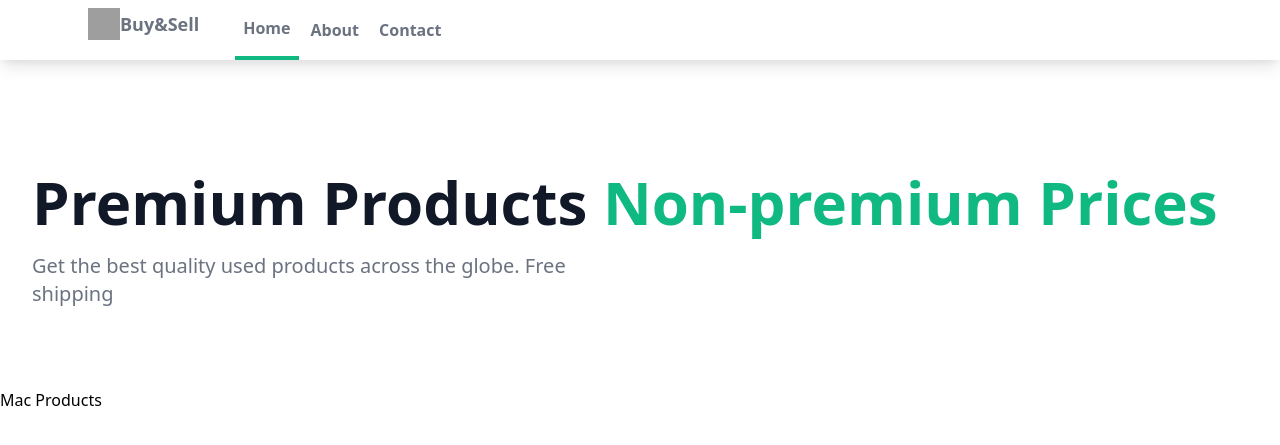
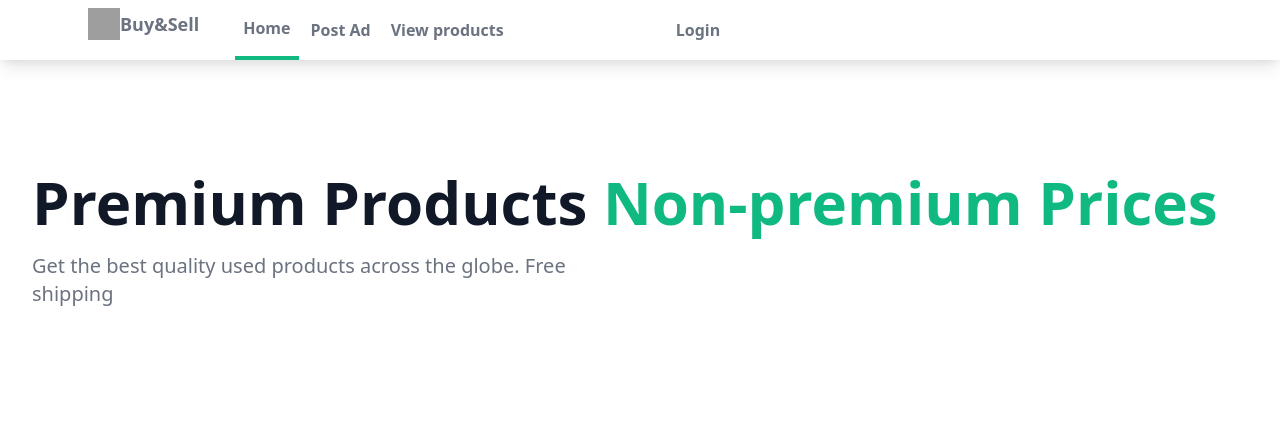
Before and after one commit to gurnitha/django_shutosh_pawar_ecom_multivendor, a Django app: page /myapp/products/ in a window 1280 px wide. Shown: the top 445 px of the page. Run offline with Django 4.2, Linux system fonts and the light colour scheme; data that the repository does not hold is empty; style sheets or scripts are compiled from the project's sources; grey boxes are pictures that could not be loaded.

Commit message:
10.14 Adding Login Button To Navbar

```diff
--- a/myapp/templates/myapp/base.html
+++ b/myapp/templates/myapp/base.html
@@ -24,10 +24,15 @@
 					<!-- logo -->
 					<!-- menu -->
 					<div class="items-center flex space-x-1">
-						<a href="" class="py-4 px-2 text-gray-500 font-semibold border-b-4 border-green-500">Home</a>
-						<a href="" class="py-4 px-2 text-gray-500 font-semibold">About</a>
-						<a href="" class="py-4 px-2 text-gray-500 font-semibold">Contact</a>
-					</div>
+		                <a href="#" class="py-4 px-2 text-gray-500 font-semibold border-b-4  border-green-500">Home</a>
+		                <a href="{% url 'myapp:add_product' %}" class="py-4 px-2 text-gray-500 font-semibold">Post Ad</a>
+		                <a href="{% url 'myapp:products' %}" class="py-4 px-2 text-gray-500 font-semibold">View products</a>
+		                {% if user.is_authenticated %}
+		                  <a class="py-4 px-20 text-gray-500 font-semibold" href="{% url 'users:logout' %}">Logout</a>
+		                {% else %}
+		                  <a class="py-4 px-40 text-gray-500 font-semibold" href="{% url 'users:login' %}">Login</a>
+		                {% endif %}
+		             </div>
 					<!-- menu -->
 				</div>
 				<!-- logo and menu -->
--- a/myapp/templates/myapp/index.html
+++ b/myapp/templates/myapp/index.html
@@ -36,9 +36,4 @@
     </div>
     <!-- Product cart -->
 
-	<h3>Mac Products</h3>
-	{% for product in products %}
-	<li><a href="{% url 'myapp:product_detail' product.id %}">{{product.name}}</a></li>
-	{% endfor %}
-
 {% endblock content %}
```
Also changed, not shown: README.md.
